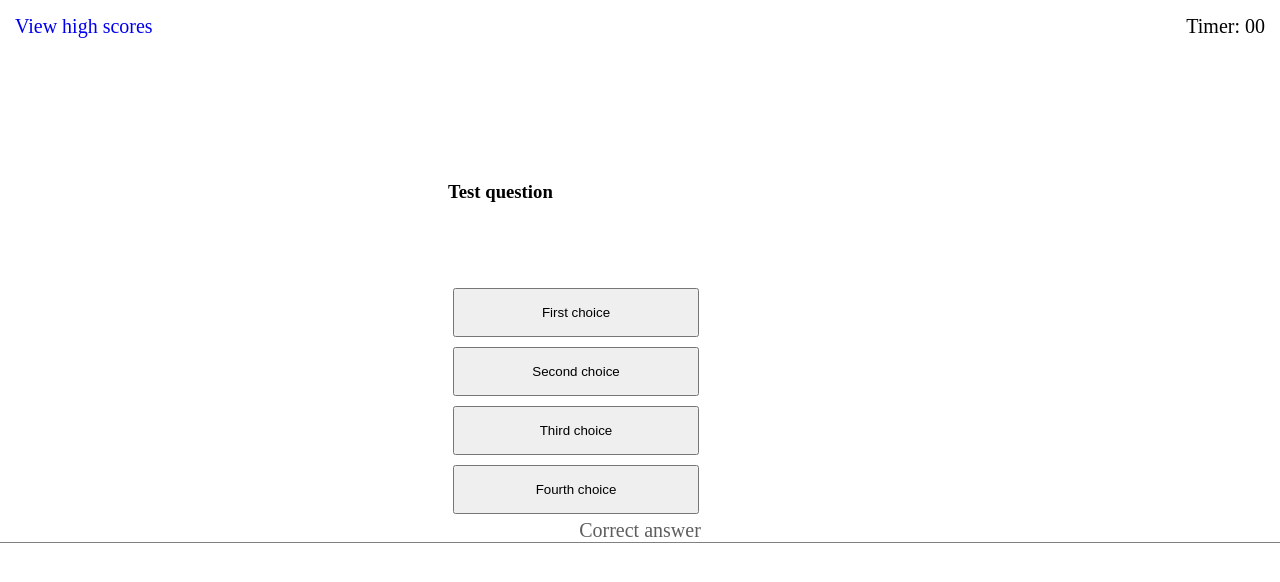
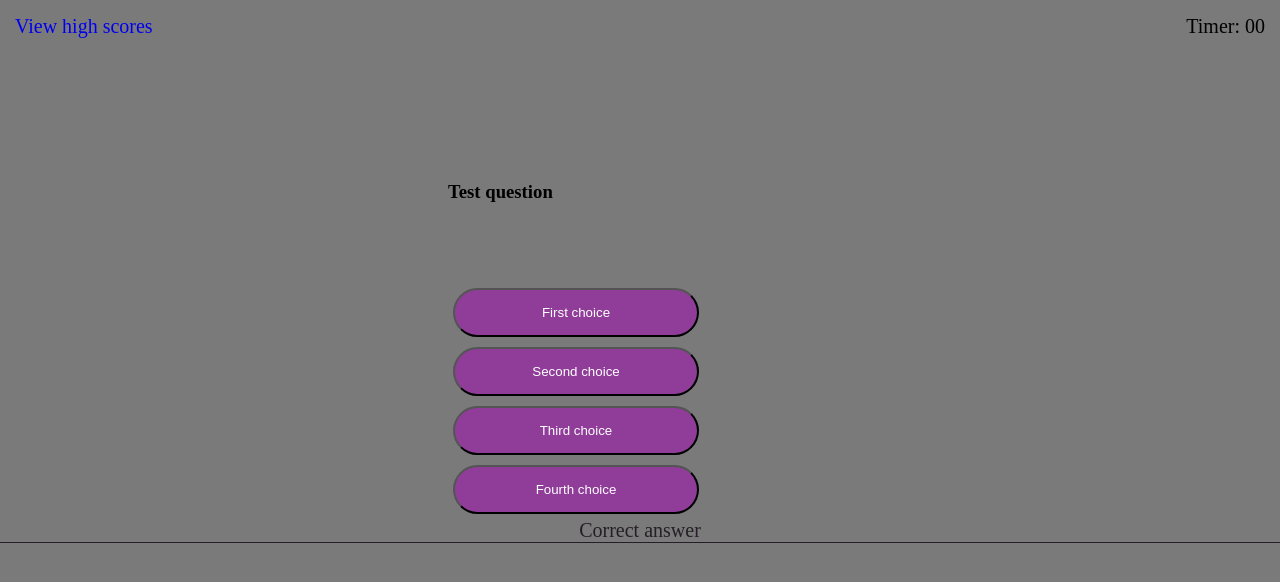
Before and after one commit to william-chalk/coding-quiz, a plain HTML site: page index.html in a window 1280 px wide. Drawn offline with Linux system fonts and the light colour scheme.

Commit message:
added styling to quiz and start,highscore html

```diff
--- a/assets/css/styles.css
+++ b/assets/css/styles.css
@@ -6,6 +6,7 @@
   padding: 0;
   margin: 0;
   box-sizing: border-box;
+  background-color: rgb(122, 122, 122);
 }
 
 /* -------------- */
@@ -57,6 +58,14 @@ header a {
 .quiz-answers button {
   margin: 5px;
   padding: 15px;
+  color: white;
+  background-color: rgb(143, 61, 153);
+  border-radius: 25px;
+}
+
+.quiz-answers button:hover {
+  color: black;
+  background-color: rgb(227, 147, 237);
 }
 
 /* ------------- */
@@ -66,7 +75,7 @@ header a {
 .answer-status {
   text-align: center;
   font-weight: lighter;
-  border-bottom: 1px solid gray;
-  color: rgba(94, 94, 94, 75);
+  border-bottom: 1px solid rgba(37, 30, 38, 75);
+  color: rgba(37, 30, 38, 75);
   font-size: 20px;
 }
```
Also changed, not shown: highscore.html (added), start.html (added).
